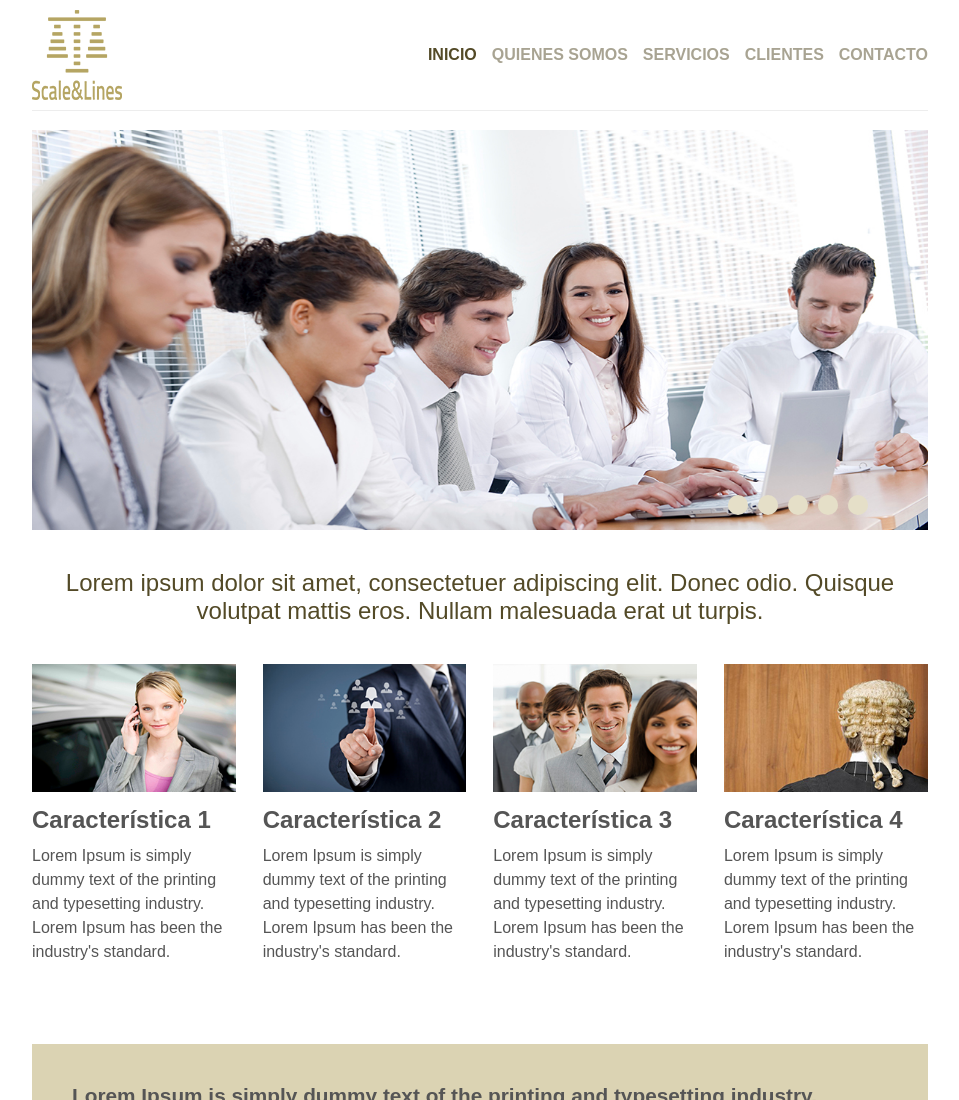
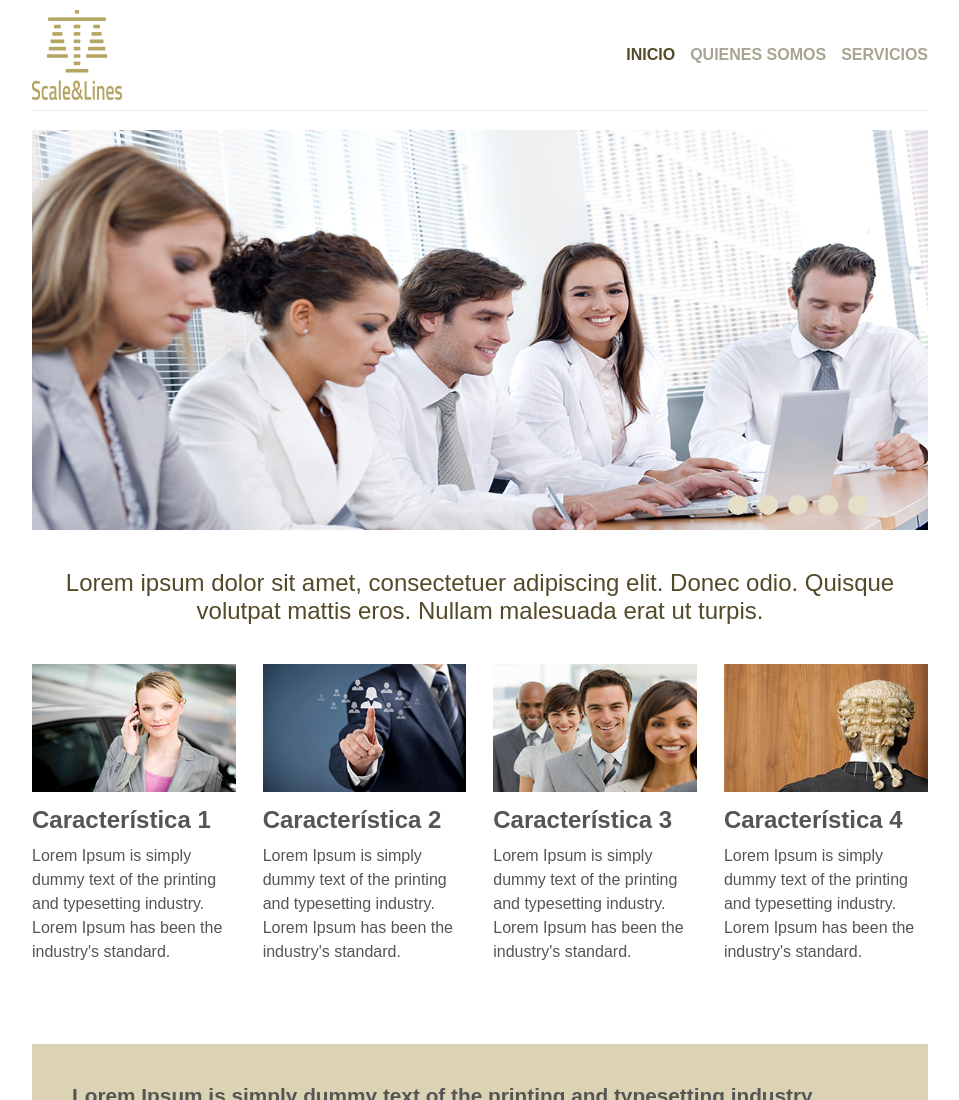
Before and after one commit to josecaballero/lawyer-office-template, a plain HTML site: page index.html in a window 1280 px wide. Shown: the top 1100 px of the page, without its empty margins (160-1119 px from the left). Drawn offline with Linux system fonts and the light colour scheme.

Commit message:
eliminados enlaces sin página: clientes y contacto

```diff
--- a/index.html
+++ b/index.html
@@ -22,8 +22,8 @@
                         <li><a href="index.html">Inicio</a></li>
                         <li><a href="quienesomos.html">Quienes Somos</a></li>
                         <li><a href="servicios.html">Servicios</a></li>
-                        <li><a href="#">Clientes</a></li>
-                        <li><a href="#">Contacto</a></li>
+<!--                         <li><a href="#">Clientes</a></li>
+                        <li><a href="#">Contacto</a></li> -->
                     </ul>
                 </nav>
 
```
Also changed, not shown: quienesomos.html (+2 -2 lines), servicios.html (+2 -2 lines).
